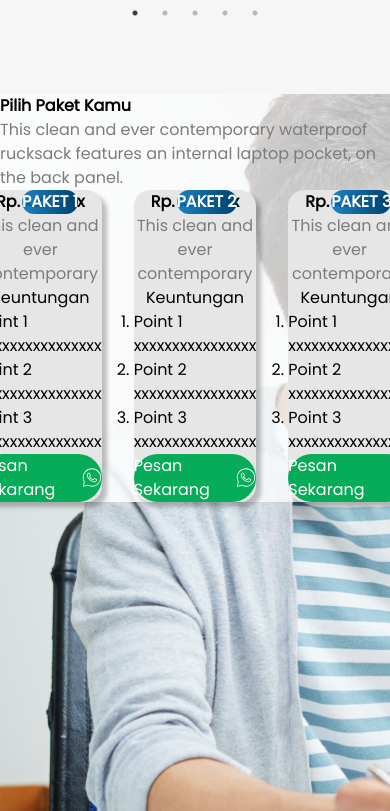
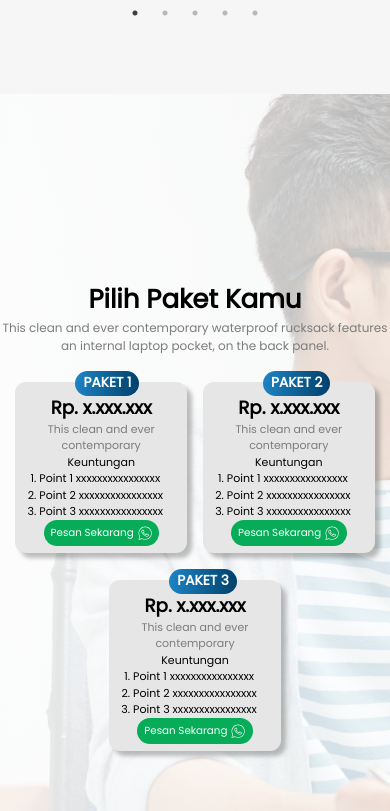
Before and after one commit to RozKoy/Bimbel-Griselda, a Next.js app: page /student in a window 390 px wide. Shown: the part 2513-3324 px from the top of the page. Built offline with nearby package versions, Linux system fonts and the light colour scheme.

Commit message:
respomsive progress Murid

```diff
--- a/src/components/landing-pages/CardPacket.tsx
+++ b/src/components/landing-pages/CardPacket.tsx
@@ -7,28 +7,30 @@ interface CardPacketProps {
 
 const CardPacket: React.FC<CardPacketProps> = ({ title, price }) => {
   return (
-    <div className="  relative flex items-end  sm:h-[370px] sm:w-[300px]">
-      <div className="absolute top-0 bg-gradient-to-r from-[#0174bee0] to-[#00416B] left-[35%] text-center rounded-full text-white font-bold sm:text-[24px] sm:py-2 sm:px-4">
+    <div className="  relative flex items-end  w-[171.563px] h-[182px] sm:h-[370px] sm:w-[300px]">
+      <div className="absolute top-0 bg-gradient-to-r from-[#0174bee0] to-[#00416B] left-[35%] text-center rounded-full text-white font-bold px-2 py-0.5 text-[13.725px] sm:text-[24px] sm:py-2 sm:px-4">
         {title}
       </div>
-      <div className="bg-[#E6E6E6] rounded-2xl flex flex-col items-center shadow-[5px_5px_4px_0px] shadow-[#00000040] sm:w-full sm:h-[350px] sm:pt-10 sm:space-y-2">
-        <p className="font-bold text-center sm:text-[32px] ">{price}</p>
-        <p className="text-center text-[#7C7C7C] sm:text-lg sm:max-w-[269px] ">
+      <div className="bg-[#E6E6E6]  flex flex-col items-center shadow-[5px_5px_4px_0px] shadow-[#00000040] w-full h-[171.563px] rounded-[11px] pt-3 sm:rounded-2xl sm:w-full sm:h-[350px] sm:pt-10 sm:space-y-2">
+        <p className="font-bold text-center text-[18.3px] sm:text-[32px] ">
+          {price}
+        </p>
+        <p className="text-center text-[#7C7C7C] text-[11px] max-w-[153.83px] sm:text-lg sm:max-w-[269px] ">
           This clean and ever contemporary
         </p>
-        <p className="text-center sm:text-lg">Keuntungan</p>
-        {/* <p className="sm:tex-lg sm:max-w-[269px]">{benefite}</p> */}
-        <ol className="list-decimal sm:max-w-[269px] sm:text-lg">
+        <p className="text-center text-[11px] sm:text-lg">Keuntungan</p>
+
+        <ol className="list-decimal max-w-[153.83px] text-[11px] sm:max-w-[269px] sm:text-lg">
           <li> Point 1 xxxxxxxxxxxxxxxx</li>
           <li> Point 2 xxxxxxxxxxxxxxxx</li>
           <li> Point 3 xxxxxxxxxxxxxxxx</li>
         </ol>
         <Link
           href=""
-          className="bg-[#06AC58] flex justify-center items-center  rounded-full sm:space-x-3 sm:w-[201px] sm:h-[47px]"
+          className="bg-[#06AC58] flex justify-center items-center  rounded-full w-[115.45px] h-[26.43px] space-x-1 sm:space-x-3 sm:w-[201px] sm:h-[47px]"
         >
-          <p className="text-white sm:text-lg">Pesan Sekarang</p>
-          <WaTransparent />
+          <p className="text-white text-[10.30px] sm:text-lg">Pesan Sekarang</p>
+          <WaTransparent className="w-[14.30px] h-[14.30px] sm:w-[25px] sm:h-[25px]" />
         </Link>
       </div>
     </div>
--- a/src/components/landing-pages/Icons/WaTransparent.tsx
+++ b/src/components/landing-pages/Icons/WaTransparent.tsx
@@ -1,6 +1,7 @@
-const WaTransparent = () => {
+const WaTransparent = ({className} : any) => {
   return (
     <svg
+     className={className}
       xmlns="http://www.w3.org/2000/svg"
       width="25"
       height="25"
--- a/src/components/landing-pages/Murid/CardLearningMaterials.tsx
+++ b/src/components/landing-pages/Murid/CardLearningMaterials.tsx
@@ -59,33 +59,38 @@ const CardLearningMaterials: React.FC<CardLearningMaterialsProps> = ({
         popup
       >
         <ModalBody>
-          <div className="flex ">
-            <div className=" h-full w-1/2 overflow-x-auto max-h-[550px]">
+          <div className="flex justify-end">
+            <CloseIcon onClick={() => setOpenModal(false)} />
+          </div>
+          <div className=" sm:flex ">
+            <div className=" h-full  overflow-x-auto w-full max-h-[450px] sm:w-1/2 sm:pl-0">
               <Image src={preview} width={450} height={400} alt="preview" />
               <Image src={preview} width={450} height={400} alt="preview" />
             </div>
-            <div className=" h-full w-1/2 flex flex-col sm:space-y-6 pl-2">
-              <div className="flex justify-end">
-                <CloseIcon onClick={() => setOpenModal(false)} />
-              </div>
+            <div className=" h-full  flex flex-col space-y-1 sm:w-1/2 sm:pl-2 sm:space-y-4 ">
               <div className="flex flex-col">
-                <p className="font-extrabold leading-[30px] sm:text-[32px] ">
+                <p className="font-extrabold leading-[30px] text-[23.76px] sm:text-[32px] ">
                   {title}
                 </p>
-                <p className="font-normal leading-[30px] sm:text-2xl ">
+                <p className="font-normal leading-[30px] text-[17.82px] sm:text-2xl ">
                   Jenjang SD
                 </p>
-                <p className="font-thin mt-3 sm:text-base ">{description}</p>
+                <p className="font-thin text-[11.88px] w-[295.526px] sm:w-[90%] sm:mt-1 sm:text-base ">
+                  {description}
+                </p>
               </div>
 
               <Link
                 href=""
-                className="bg-[#06AC58] flex justify-center items-center rounded-2xl sm:space-x-5 sm:w-[280px] sm:h-[50px] "
+                className="bg-[#06AC58] flex justify-center items-center w-[133.65px] h-[37.126px] rounded-[7.425px] space-x-2 sm:rounded-2xl sm:space-x-5 sm:w-[280px] sm:h-[50px] "
               >
-                <p className="text-white text-center font-thin sm:text-[24px]">
+                <p className="text-white text-center font-thin text-[11.88px] sm:text-[24px]">
                   Chat Sekarang
                 </p>
-                <WA fill="#FFF" className="w-[32px] h-[32.365px]" />
+                <WA
+                  fill="#FFF"
+                  className="w-[22.276px] h-[22.76px] sm:w-[32px] sm:h-[32.365px]"
+                />
               </Link>
             </div>
           </div>
--- a/src/components/landing-pages/PacketPages.tsx
+++ b/src/components/landing-pages/PacketPages.tsx
@@ -1,20 +1,27 @@
 import CardPacket from "./CardPacket";
 export default function PacketPages() {
   return (
-    <div className="latarPaket w-full min-h-screen">
-      <div className="gradasi2 w-full h-full flex flex-col sm:space-y-6 sm:px-16 sm:pt-[5%] ">
-        <div className="sm:w-[424px]">
-          <p className="font-extrabold sm:text-5xl">Pilih Paket Kamu</p>
-          <p className="text-[#7C7C7C] sm:text-lg">
+    <div className="latarPaket  w-full h-screen sm:min-h-screen">
+      <div className="gradasi2 w-full h-full flex flex-col justify-center items-center space-y-4 sm:space-y-10 sm:items-start sm:min-h-screen sm:px-16  sm:pb-[2%] ">
+        <div className="w-[334pxpx] sm:w-[424px]">
+          <p className="font-extrabold text-center text-[26px] sm:text-5xl sm:text-left">
+            Pilih Paket Kamu
+          </p>
+          <p className="text-[#7C7C7C] text-center text-[12px] sm:text-left sm:text-lg">
             This clean and ever contemporary waterproof rucksack features an
             internal laptop pocket, on the back panel.
           </p>
         </div>
 
-        <div className="flex justify-center items-center space-x-8">
-          <CardPacket title="PAKET 1" price="Rp. x.xxx.xxx" />
-          <CardPacket title="PAKET 2" price="Rp. x.xxx.xxx" />
-          <CardPacket title="PAKET 3" price="Rp. x.xxx.xxx" />
+        <div className=" flex flex-col space-y-4 items-center sm:flex-row sm:space-y-0 sm:ml-[5%] sm:space-x-8 ">
+          <div className="flex space-x-4 sm:space-x-8">
+            <CardPacket title="PAKET 1" price="Rp. x.xxx.xxx" />
+            <CardPacket title="PAKET 2" price="Rp. x.xxx.xxx" />
+          </div>
+
+          <div >
+            <CardPacket title="PAKET 3" price="Rp. x.xxx.xxx" />
+          </div>
         </div>
       </div>
     </div>
```
